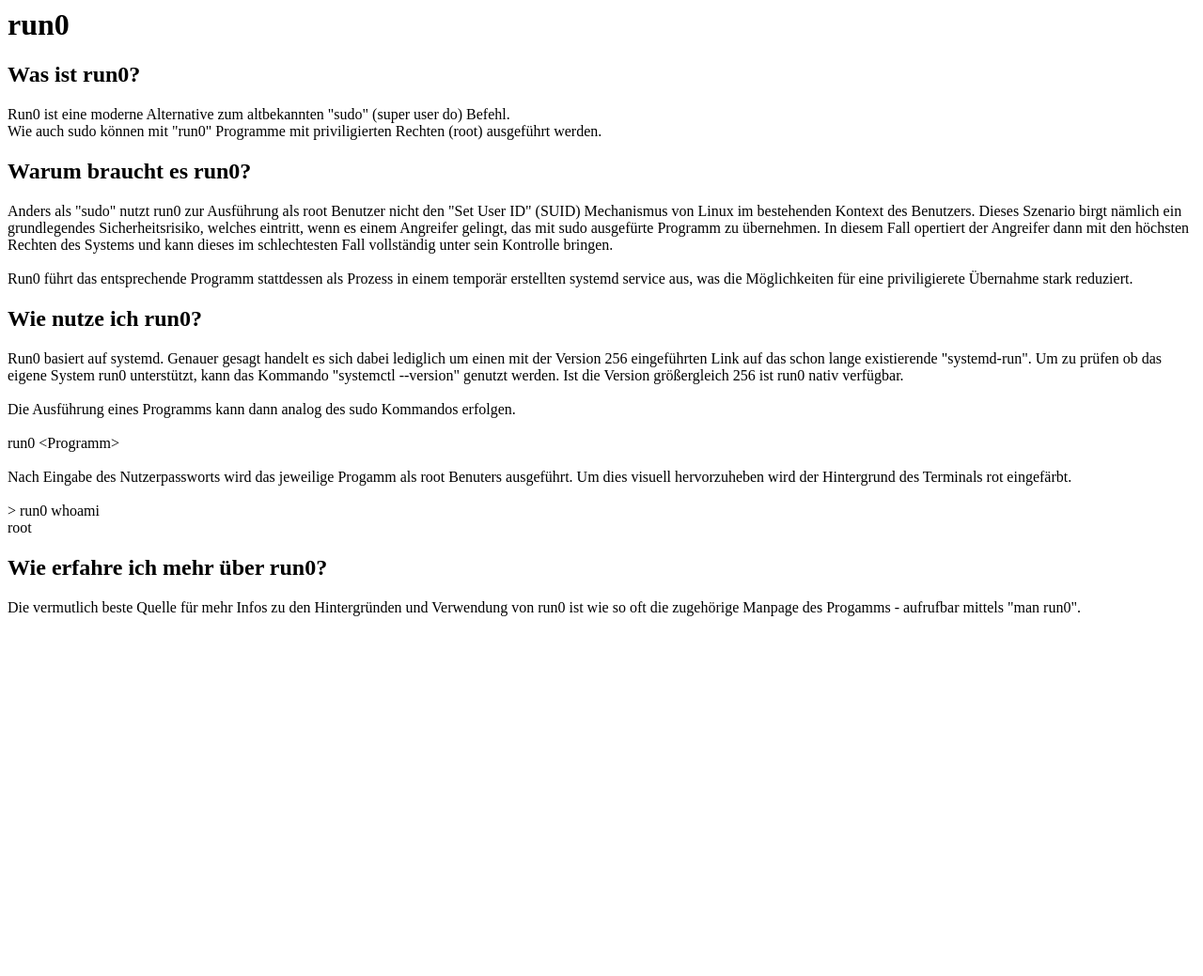
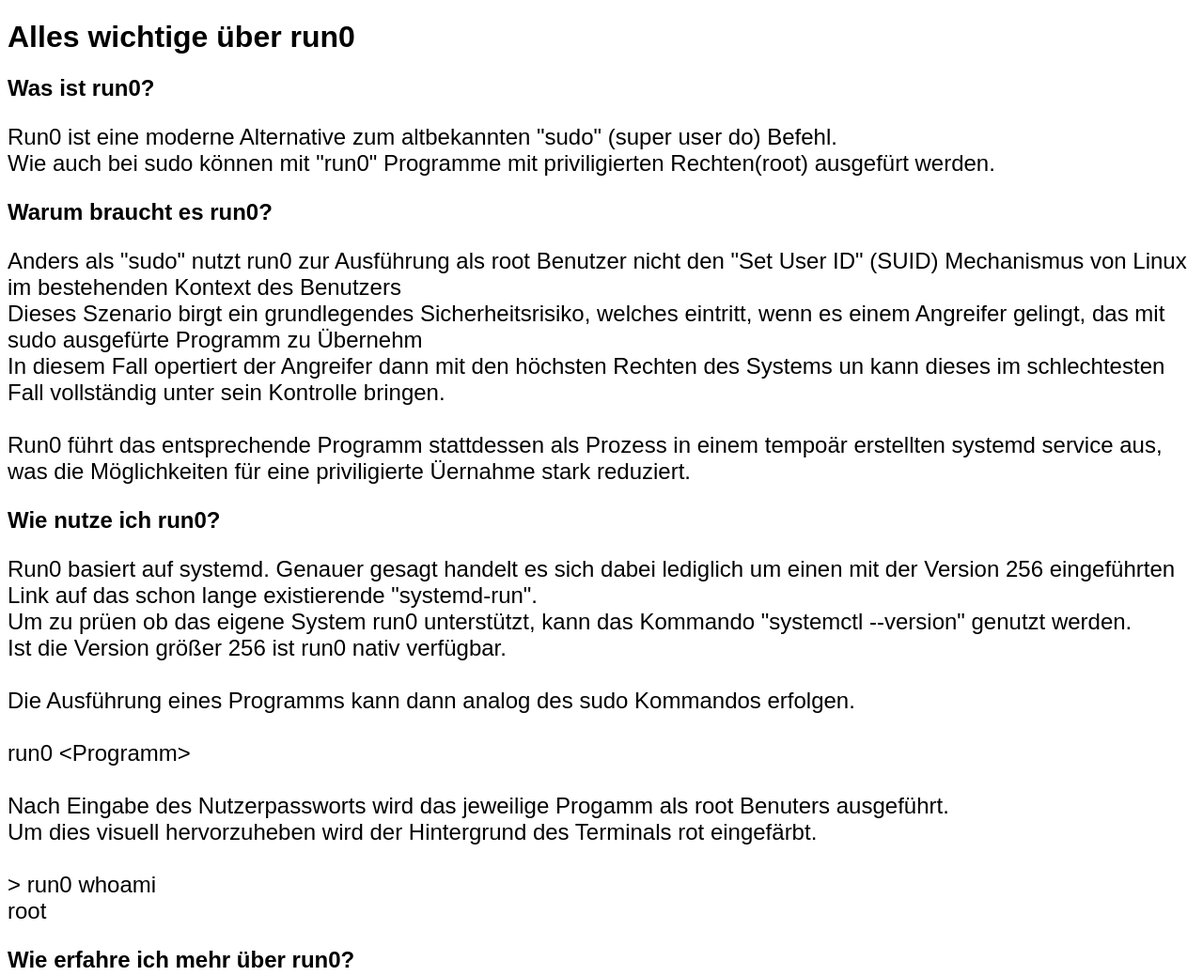
Before and after one commit to richpng/run0.de, a plain HTML site: page index.html in a window 1280 px wide. Shown: the top 1039 px of the page at 94% size. Before the commit the page ends 800 px from the top, so only its background shows below. Drawn offline with Linux system fonts and the light colour scheme.

Commit message:
updatet content

```diff
--- a/index.html
+++ b/index.html
@@ -1,36 +1,54 @@
-<head></head>
+<!DOCTYPE html>
+<html lang="de">
+<head>
+<meta http-equiv="content-type" content="text/html; charset=utf-8">
+<title>run0</title>
+<meta name=description content="Eine sehr einfache &#220;bersicht &#252;ber den Linux run0 Befehl.">
+<meta name="viewport" content="width=device-width, initial-scale=1">
+<style>
+body {font-family: Arial, Helvetica, sans-serif;}
+p {font-size: 1.5em;}
+</style>
+</head>
 
 <body>
 
-<h1>run0</h1>
+<h1>Alles wichtige &#252;ber run0</h1>
 
 <h2>Was ist run0?</h2>
-<p>Run0 ist eine moderne Alternative zum altbekannten "sudo" (super user do) Befehl.</br>
-Wie auch sudo können mit "run0" Programme mit priviligierten Rechten (root) ausgeführt werden.
+<p>
+Run0 ist eine moderne Alternative zum altbekannten "sudo" (super user do) Befehl.<br>
+Wie auch bei sudo k&#246;nnen mit "run0" Programme mit priviligierten Rechten(root) ausgef&#252;rt werden.
 
 <h2>Warum braucht es run0?</h2>
 <p>
-Anders als "sudo" nutzt run0 zur Ausführung als root Benutzer nicht den "Set User ID" (SUID) Mechanismus von Linux im bestehenden Kontext des Benutzers. Dieses Szenario birgt nämlich ein grundlegendes Sicherheitsrisiko, welches eintritt, wenn es einem Angreifer gelingt, das mit sudo ausgefürte Programm zu übernehmen. In diesem Fall opertiert der Angreifer dann mit den höchsten Rechten des Systems und kann dieses im schlechtesten Fall vollständig unter sein Kontrolle bringen.
-</br></br>
-Run0 führt das entsprechende Programm stattdessen als Prozess in einem temporär erstellten systemd service aus, was die Möglichkeiten für eine priviligierete Übernahme stark reduziert.
+Anders als "sudo" nutzt run0 zur Ausf&#252;hrung als root Benutzer nicht den "Set User ID" (SUID) Mechanismus von Linux im bestehenden Kontext des Benutzers<br>
+Dieses Szenario birgt ein grundlegendes Sicherheitsrisiko, welches eintritt, wenn es einem Angreifer gelingt, das mit sudo ausgef&#252;rte Programm zu &#220;bernehm<br>
+In diesem Fall opertiert der Angreifer dann mit den h&#246;chsten Rechten des Systems un kann dieses im schlechtesten Fall vollst&#228;ndig unter sein Kontrolle bringen.<br>
+<br>
+Run0 f&#252;hrt das entsprechende Programm stattdessen als Prozess in einem tempo&#228;r erstellten systemd service aus, was die M&#246;glichkeiten f&#252;r eine priviligierte &#220;ernahme stark reduziert.
 </p>
-
 
 <h2>Wie nutze ich run0?</h2>
 <p>
-Run0 basiert auf systemd. Genauer gesagt handelt es sich dabei lediglich um einen mit der Version 256 eingeführten Link auf das schon lange existierende "systemd-run". Um zu prüfen ob das eigene System run0 unterstützt, kann das Kommando "systemctl --version" genutzt werden. Ist die Version größergleich 256 ist run0 nativ verfügbar.
-</br></br>
-Die Ausführung eines Programms kann dann analog des sudo Kommandos erfolgen.</br></br>
+Run0 basiert auf systemd. Genauer gesagt handelt es sich dabei lediglich um einen mit der Version 256 eingef&#252;hrten Link auf das schon lange existierende "systemd-run".<br>
+Um zu pr&#252;en ob das eigene System run0 unterst&#252;tzt, kann das Kommando "systemctl --version" genutzt werden.<br>
+Ist die Version gr&#246;&#223;er 256 ist run0 nativ verf&#252;gbar.
+<br><br>
+Die Ausf&#252;hrung eines Programms kann dann analog des sudo Kommandos erfolgen.
+<br><br>
 run0 &lt;Programm&gt;
-</br></br>
-Nach Eingabe des Nutzerpassworts wird das jeweilige Progamm als root Benuters ausgeführt. Um dies visuell hervorzuheben wird der Hintergrund des Terminals rot eingefärbt.
-</br></br>
-&gt; run0 whoami
-</br>
+<br><br>
+Nach Eingabe des Nutzerpassworts wird das jeweilige Progamm als root Benuters ausgef&#252;hrt.<br>
+Um dies visuell hervorzuheben wird der Hintergrund des Terminals rot eingef&#228;rbt.
+<br><br>
+&gt; run0 whoami<br>
 root
+</p>
 
+<h2>Wie erfahre ich mehr &#252ber run0?</h2>
+<p>
+Die vermutlich beste Quelle f&#252;r mehr Infos zu den Hintergr&#252;nden und Verwendung von run0 ist wie so oft die zugeh&#246;rige Manpage des Progamms :-) ...aufrufbar mit "man run0".
 </p>
-<h2>Wie erfahre ich mehr über run0?</h2>
-<p>
-Die vermutlich beste Quelle für mehr Infos zu den Hintergründen und Verwendung von run0 ist wie so oft die zugehörige Manpage des Progamms - aufrufbar mittels "man run0".
 </body>
+</html>
```
